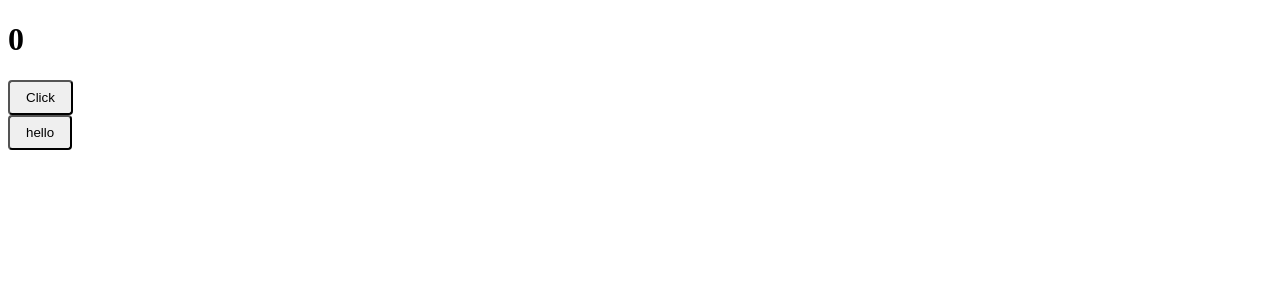
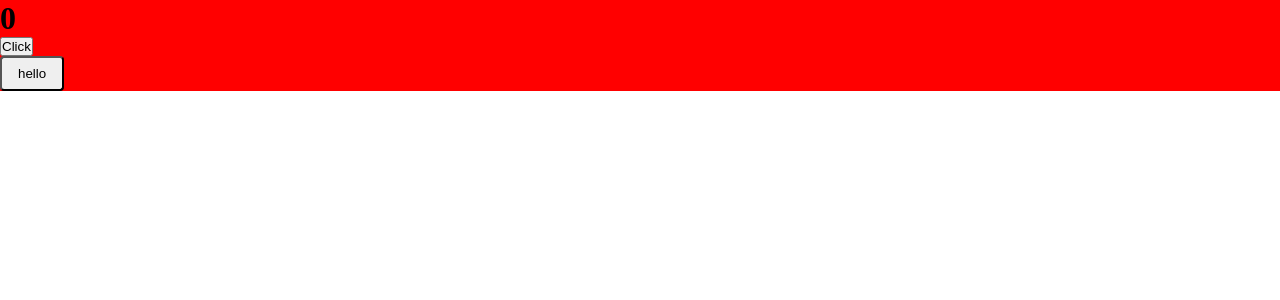
Before and after one commit to LineCoran/ulbi, a React app: page / in a window 1280 px wide. Shown: the top 300 px of the page. Built offline with nearby package versions, Linux system fonts and the light colour scheme.

Commit message:
feat/[webpack]_add css modules for dev and prod build

```diff
--- a/package.json
+++ b/package.json
@@ -4,7 +4,8 @@
   "main": "index.js",
   "scripts": {
     "start": "webpack serve --env port=3000 mode=development",
-    "build": "webpack --env mode=production"
+    "build": "webpack --env mode=production",
+    "build:dev": "webpack --env mode=development"
   },
   "keywords": [],
   "author": "",
@@ -18,6 +19,7 @@
     "@types/webpack-dev-server": "^4.7.2",
     "css-loader": "^7.1.2",
     "html-webpack-plugin": "^5.5.0",
+    "mini-css-extract-plugin": "^2.9.2",
     "style-loader": "^4.0.0",
     "ts-loader": "^9.2.6",
     "ts-node": "^10.5.0",
--- a/src/App.tsx
+++ b/src/App.tsx
@@ -1,9 +1,10 @@
 import { Counter } from './components/Counter';
 import { UiButton } from './components/UiButton/UiButton';
+import './index.scss'
 
 export const App = () => {
     return (
-        <div>
+        <div className="app">
             <Counter />
             <UiButton name={'hello'} />
             {/*<Counter />*/}
--- a/src/components/UiButton/UiButton.scss
+++ b/src/components/UiButton/UiButton.module.scss
@@ -1,4 +1,4 @@
-button {
+.btn {
     padding: 8px 16px;
     border-radius: 4px;
 }
--- a/src/components/UiButton/UiButton.tsx
+++ b/src/components/UiButton/UiButton.tsx
@@ -1,7 +1,7 @@
-import './UiButton.scss';
+import * as classes from './UiButton.module.scss';
 
 export const UiButton = ({ name }: { name: string }) => {
-    return <button className="ui-button">
+    return (<button className={classes.btn}>
         { name }
-    </button>
+    </button>)
 }
--- /dev/null
+++ b/src/index.scss
@@ -0,0 +1,9 @@
+* {
+  box-sizing: border-box;
+  margin: 0;
+  padding: 0;
+}
+
+.app {
+  background: red;
+}
```
Also changed, not shown: typings.d.ts (added, +7 -0 lines), 4 other files (tests, documents, lock files or other folders).
